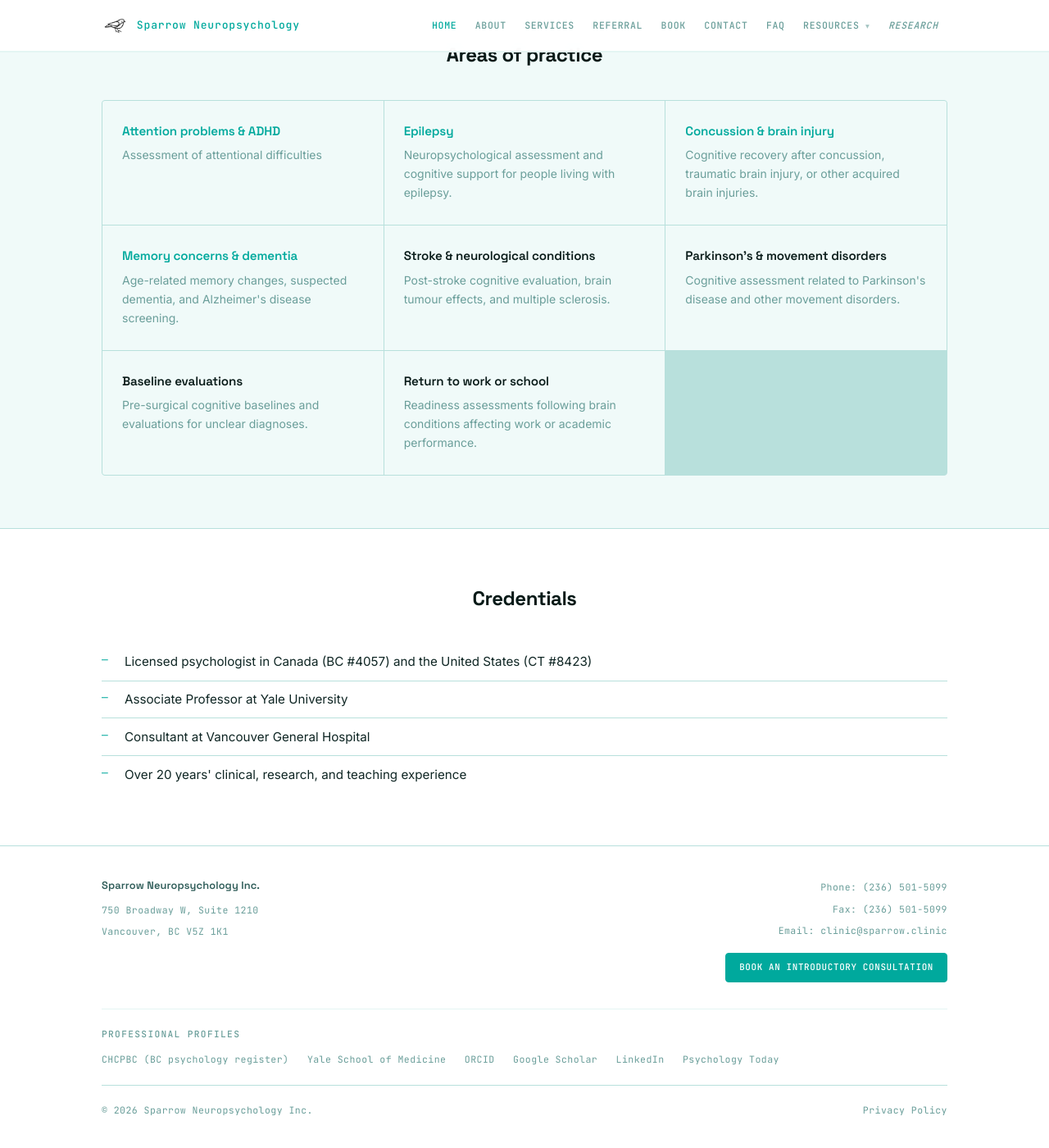
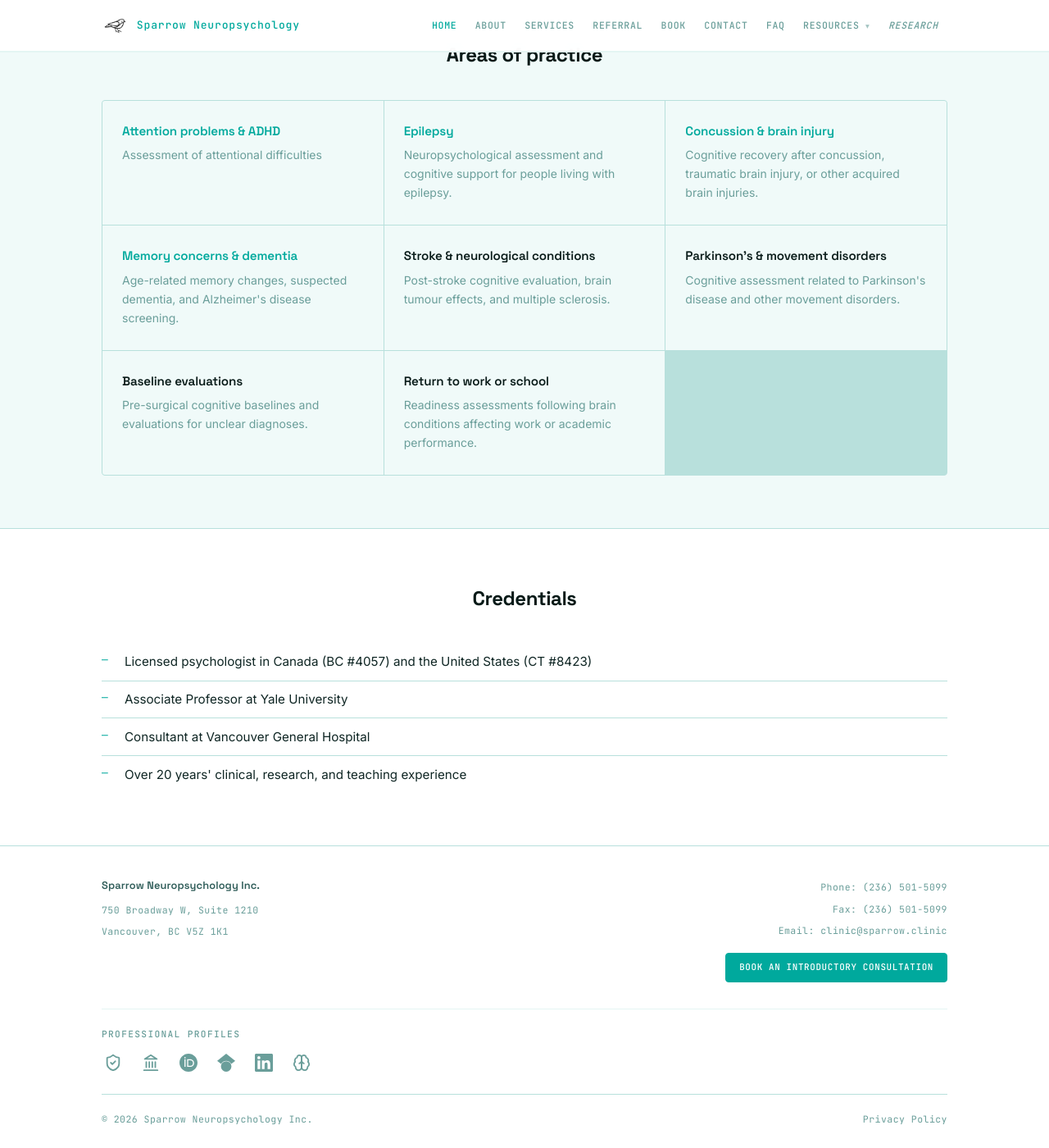
Before and after one commit to cfxb/sparrow-clinic, a Jekyll site: the page built from index.md, in a window 1280 px wide and 1400 px high, scrolled down 821 px. Shown: the whole window at 82% size. Built offline with Jekyll 4.4.1, drawn with Linux system fonts in a browser that asks for light colours.

Commit message:
footer: replace profile-link text with icons
Six profile links now render as 22px inline SVG icons (currentColor,
inheriting the existing accent-on-hover behaviour). Each link keeps
an aria-label, title, and visually-hidden text for screen readers
and hover tooltips.

Icons:
- CHCPBC — Lucide shield-check (regulator/credential)
- Yale School of Medicine — Lucide landmark (institution)
- ORCID — official ORCID brand mark (Simple Icons, CC0)
- Google Scholar — official mortarboard mark (Simple Icons, CC0)
- LinkedIn — official 'in' mark (Simple Icons, CC0)
- Psychology Today — Lucide brain (no widely-distributed PT
  brand icon exists; psychology-relevant generic is the
  cleanest stand-in)

Adds a .site-footer__profiles-list--icons modifier class to
_sass/_footer.scss for align-items + tighter gap; existing
.site-footer__profiles-list a:hover color: $accent continues
to apply via currentColor.

Co-Authored-By: Claude Opus 4.7 (1M context) <noreply@anthropic.com>

```diff
--- a/_includes/footer.html
+++ b/_includes/footer.html
@@ -23,13 +23,31 @@
     </div>
     <div class="site-footer__profiles">
       <p class="site-footer__profiles-heading">Professional profiles</p>
-      <ul class="site-footer__profiles-list">
-        <li><a href="https://chcpbcp.alinityapp.com/Client/PublicDirectory/Registrant/5743f595-0a9b-ef11-b035-000d3a844429" target="_blank" rel="me noopener">CHCPBC (BC psychology register)</a></li>
-        <li><a href="https://medicine.yale.edu/profile/christopher-benjamin/" target="_blank" rel="me noopener">Yale School of Medicine</a></li>
-        <li><a href="https://orcid.org/0000-0002-2000-9016" target="_blank" rel="me noopener">ORCID</a></li>
-        <li><a href="https://scholar.google.com/citations?user=k61JbYUAAAAJ&amp;hl=en" target="_blank" rel="me noopener">Google Scholar</a></li>
-        <li><a href="https://www.linkedin.com/in/cfbenjamin/" target="_blank" rel="me noopener">LinkedIn</a></li>
-        <li><a href="https://www.psychologytoday.com/profile/1503727" target="_blank" rel="me noopener">Psychology Today</a></li>
+      <ul class="site-footer__profiles-list site-footer__profiles-list--icons">
+        <li><a href="https://chcpbcp.alinityapp.com/Client/PublicDirectory/Registrant/5743f595-0a9b-ef11-b035-000d3a844429" target="_blank" rel="me noopener" aria-label="CHCPBC (BC psychology register)" title="CHCPBC (BC psychology register)">
+          <svg xmlns="http://www.w3.org/2000/svg" width="22" height="22" viewBox="0 0 24 24" fill="none" stroke="currentColor" stroke-width="2" stroke-linecap="round" stroke-linejoin="round" aria-hidden="true"><path d="M20 13c0 5-3.5 7.5-7.66 8.95a1 1 0 0 1-.67-.01C7.5 20.5 4 18 4 13V6a1 1 0 0 1 1-1c2 0 4.5-1.2 6.24-2.72a1.17 1.17 0 0 1 1.52 0C14.51 3.81 17 5 19 5a1 1 0 0 1 1 1z"/><path d="m9 12 2 2 4-4"/></svg>
+          <span class="sr-only">CHCPBC (BC psychology register)</span>
+        </a></li>
+        <li><a href="https://medicine.yale.edu/profile/christopher-benjamin/" target="_blank" rel="me noopener" aria-label="Yale School of Medicine" title="Yale School of Medicine">
+          <svg xmlns="http://www.w3.org/2000/svg" width="22" height="22" viewBox="0 0 24 24" fill="none" stroke="currentColor" stroke-width="2" stroke-linecap="round" stroke-linejoin="round" aria-hidden="true"><line x1="3" y1="22" x2="21" y2="22"/><line x1="6" y1="18" x2="6" y2="11"/><line x1="10" y1="18" x2="10" y2="11"/><line x1="14" y1="18" x2="14" y2="11"/><line x1="18" y1="18" x2="18" y2="11"/><polygon points="12 2 20 7 4 7"/></svg>
+          <span class="sr-only">Yale School of Medicine</span>
+        </a></li>
+        <li><a href="https://orcid.org/0000-0002-2000-9016" target="_blank" rel="me noopener" aria-label="ORCID" title="ORCID">
+          <svg xmlns="http://www.w3.org/2000/svg" width="22" height="22" viewBox="0 0 24 24" fill="currentColor" aria-hidden="true"><path d="M12 0C5.372 0 0 5.372 0 12s5.372 12 12 12 12-5.372 12-12S18.628 0 12 0zM7.369 4.378c.525 0 .947.431.947.947 0 .525-.422.947-.947.947-.525 0-.946-.422-.946-.947 0-.516.421-.947.946-.947zm-.722 3.038h1.444v10.041H6.647V7.416zm3.562 0h3.9c3.712 0 5.344 2.653 5.344 5.025 0 2.578-2.016 5.025-5.325 5.025h-3.919V7.416zm1.444 1.303v7.444h2.297c3.272 0 4.022-2.484 4.022-3.722 0-2.016-1.284-3.722-4.097-3.722h-2.222z"/></svg>
+          <span class="sr-only">ORCID</span>
+        </a></li>
+        <li><a href="https://scholar.google.com/citations?user=k61JbYUAAAAJ&amp;hl=en" target="_blank" rel="me noopener" aria-label="Google Scholar" title="Google Scholar">
+          <svg xmlns="http://www.w3.org/2000/svg" width="22" height="22" viewBox="0 0 24 24" fill="currentColor" aria-hidden="true"><path d="M5.242 13.769L0 9.5 12 0l12 9.5-5.242 4.269C17.548 11.249 14.978 9.5 12 9.5c-2.977 0-5.548 1.748-6.758 4.269zM12 10a7 7 0 1 0 0 14 7 7 0 0 0 0-14z"/></svg>
+          <span class="sr-only">Google Scholar</span>
+        </a></li>
+        <li><a href="https://www.linkedin.com/in/cfbenjamin/" target="_blank" rel="me noopener" aria-label="LinkedIn" title="LinkedIn">
+          <svg xmlns="http://www.w3.org/2000/svg" width="22" height="22" viewBox="0 0 24 24" fill="currentColor" aria-hidden="true"><path d="M20.447 20.452h-3.554v-5.569c0-1.328-.027-3.037-1.852-3.037-1.853 0-2.136 1.445-2.136 2.939v5.667H9.351V9h3.414v1.561h.046c.477-.9 1.637-1.85 3.37-1.85 3.601 0 4.267 2.37 4.267 5.455v6.286zM5.337 7.433a2.062 2.062 0 01-2.063-2.065 2.063 2.063 0 112.063 2.065zm1.782 13.019H3.555V9h3.564v11.452zM22.225 0H1.771C.792 0 0 .774 0 1.729v20.542C0 23.227.792 24 1.771 24h20.451C23.2 24 24 23.227 24 22.271V1.729C24 .774 23.2 0 22.222 0h.003z"/></svg>
+          <span class="sr-only">LinkedIn</span>
+        </a></li>
+        <li><a href="https://www.psychologytoday.com/profile/1503727" target="_blank" rel="me noopener" aria-label="Psychology Today" title="Psychology Today">
+          <svg xmlns="http://www.w3.org/2000/svg" width="22" height="22" viewBox="0 0 24 24" fill="none" stroke="currentColor" stroke-width="2" stroke-linecap="round" stroke-linejoin="round" aria-hidden="true"><path d="M12 5a3 3 0 1 0-5.997.125 4 4 0 0 0-2.526 5.77 4 4 0 0 0 .556 6.588A4 4 0 1 0 12 18Z"/><path d="M12 5a3 3 0 1 1 5.997.125 4 4 0 0 1 2.526 5.77 4 4 0 0 1-.556 6.588A4 4 0 1 1 12 18Z"/><path d="M15 13a4.5 4.5 0 0 1-3-4 4.5 4.5 0 0 1-3 4"/></svg>
+          <span class="sr-only">Psychology Today</span>
+        </a></li>
       </ul>
     </div>
     <div class="site-footer__bottom">
--- a/_sass/_footer.scss
+++ b/_sass/_footer.scss
@@ -80,6 +80,21 @@
   }
 }
 
+.site-footer__profiles-list--icons {
+  align-items: center;
+  gap: 0.5rem 1.1rem;
+
+  a {
+    display: inline-flex;
+    align-items: center;
+    justify-content: center;
+    padding: 0.2rem;
+    line-height: 0;
+  }
+
+  svg { display: block; }
+}
+
 .site-footer__bottom {
   padding-top: 1.25rem;
   border-top: 1px solid $border;
```
